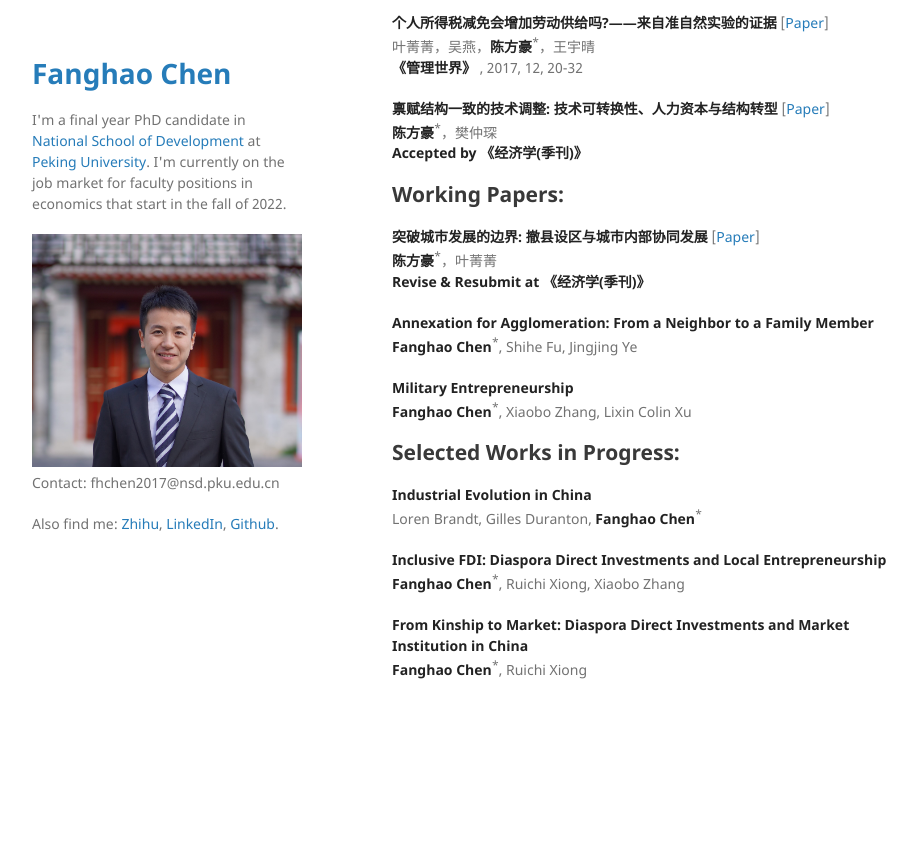
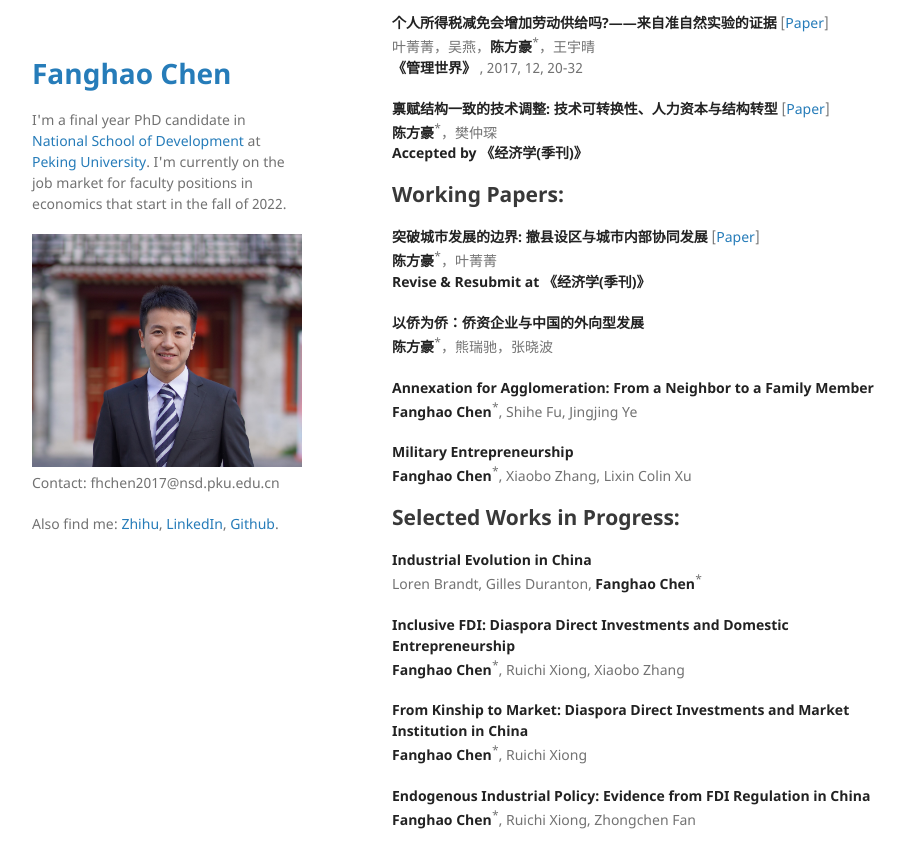
Before and after one commit to FanghaoChen/homepage, a Jekyll site: the page built from research.md, in a window 1280 px wide and 900 px high, scrolled down 689 px. Shown: the top 868 px of the window, without its empty margins (178-1095 px from the left). Built offline with Jekyll 4.4.1, drawn with Linux system fonts in a browser that asks for light colours; before the commit the page ends 1438 px from its top, so only the background shows below that.

Commit message:
Update research.md

```diff
--- a/research.md
+++ b/research.md
@@ -17,7 +17,6 @@ This paper studies the importance of international lineage network in facilitati
 叶菁菁，吴燕，**陈方豪**<sup>*</sup>，王宇晴 <br/>
 **《管理世界》** , 2017, 12, 20-32
 
-
 **禀赋结构一致的技术调整: 技术可转换性、人力资本与结构转型** [[Paper](./assets/techchange_paper.pdf)] <br/>
 **陈方豪**<sup>*</sup>，樊仲琛 <br/>
 **Accepted by 《经济学(季刊)》**
@@ -27,6 +26,9 @@ This paper studies the importance of international lineage network in facilitati
 **突破城市发展的边界: 撤县设区与城市内部协同发展** [[Paper](./assets/annex_paper.pdf)] <br/>
 **陈方豪**<sup>*</sup>，叶菁菁 <br/>
 **Revise & Resubmit at 《经济学(季刊)》**
+
+**以侨为侨：侨资企业与中国的外向型发展** <br/>
+**陈方豪**<sup>*</sup>，熊瑞驰，张晓波
 
 **Annexation for Agglomeration: From a Neighbor to a Family Member** <br/>
 **Fanghao Chen**<sup>*</sup>, Shihe Fu, Jingjing Ye
@@ -39,8 +41,11 @@ This paper studies the importance of international lineage network in facilitati
 **Industrial Evolution in China** <br/>
 Loren Brandt, Gilles Duranton, **Fanghao Chen**<sup>*</sup>
 
-**Inclusive FDI: Diaspora Direct Investments and Local Entrepreneurship** <br/>
+**Inclusive FDI: Diaspora Direct Investments and Domestic Entrepreneurship** <br/>
 **Fanghao Chen**<sup>*</sup>, Ruichi Xiong, Xiaobo Zhang
 
 **From Kinship to Market: Diaspora Direct Investments and Market Institution in China** <br/>
 **Fanghao Chen**<sup>*</sup>, Ruichi Xiong
+
+**Endogenous Industrial Policy: Evidence from FDI Regulation in China** <br/>
+**Fanghao Chen**<sup>*</sup>, Ruichi Xiong, Zhongchen Fan
```
